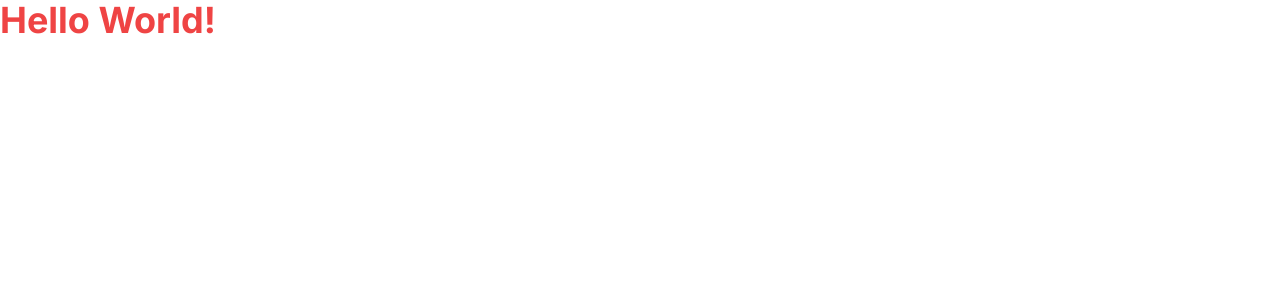
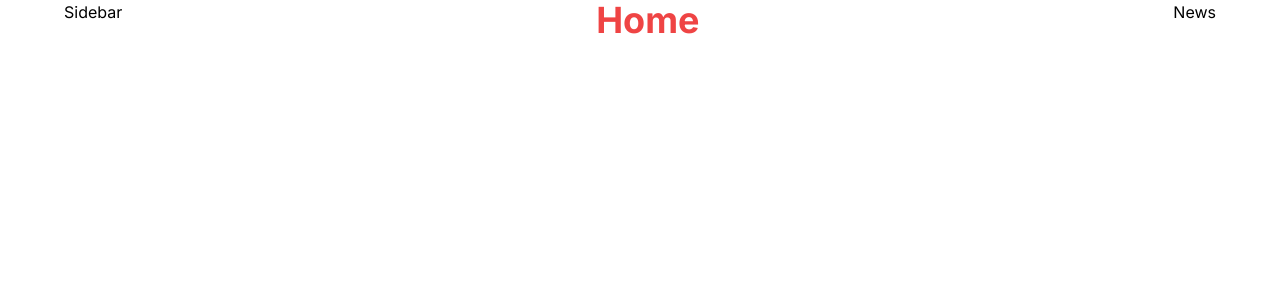
Before and after one commit to OnelioViera/x-clone-v1, a Next.js app: page / in a window 1280 px wide. Shown: the top 300 px of the page. Built offline with nearby package versions, Linux system fonts and the light colour scheme.

Commit message:
udate files

```diff
--- a/src/app/layout.js
+++ b/src/app/layout.js
@@ -1,17 +1,32 @@
 import { Inter } from "next/font/google";
 import "./globals.css";
+import Sidebar from "@/components/Sidebar";
+import News from "@/components/News";
 
 const inter = Inter({ subsets: ["latin"] });
 
 export const metadata = {
-  title: "Create Next App",
-  description: "Generated by create next app",
+  title: "X Clone-V1",
+  description: "A clone of X website using Next.js",
 };
 
 export default function RootLayout({ children }) {
   return (
     <html lang="en">
-      <body className={inter.className}>{children}</body>
+      <body className={inter.className}>
+        <div className="flex justify-between max-w-6xl mx-auto">
+          <div>
+            <Sidebar />
+          </div>
+          <div>
+            {children}
+          </div>
+          <div>
+            <News />
+          </div>
+        </div>
+
+        </body>
     </html>
   );
 }
--- a/src/app/page.js
+++ b/src/app/page.js
@@ -1,7 +1,7 @@
 export default function page() {
   return (
     <h1 className="text-red-500 text-4xl font-bold">
-      Hello World!
+      Home
     </h1>
   )
 }
--- /dev/null
+++ b/src/app/posts/[id]/page.js
@@ -0,0 +1,7 @@
+export default function PostPage() {
+  return (
+    <div>
+      PostPage
+    </div>
+  )
+}
--- /dev/null
+++ b/src/components/News.jsx
@@ -0,0 +1,7 @@
+export default function News() {
+  return (
+    <div>
+      News
+    </div>
+  )
+}
--- /dev/null
+++ b/src/components/Sidebar.jsx
@@ -0,0 +1,7 @@
+export default function Sidebar() {
+  return (
+    <div>
+      Sidebar
+    </div>
+  )
+}
```
